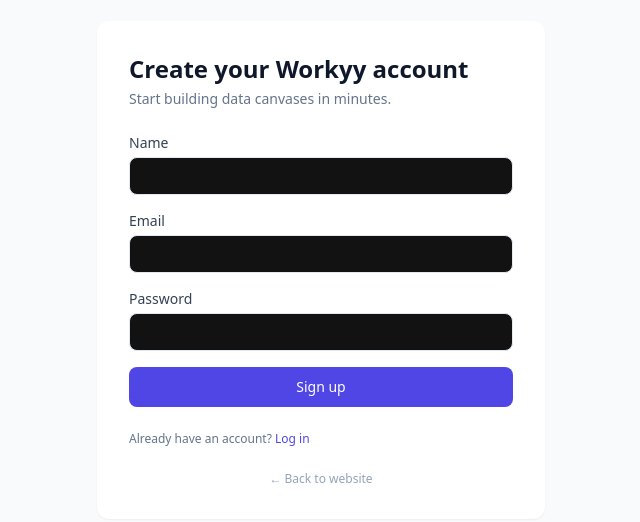
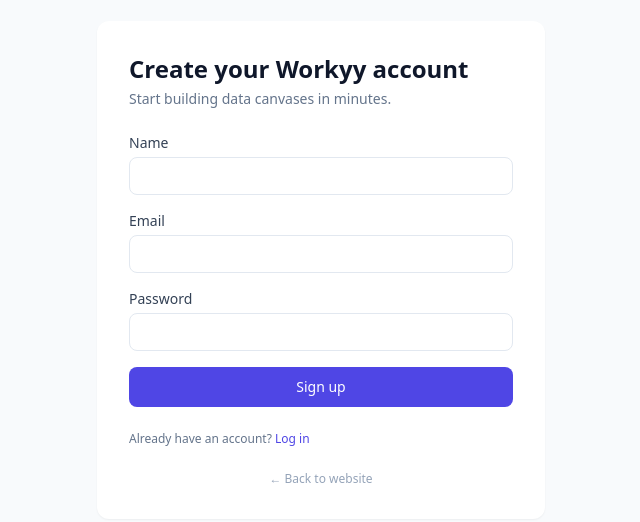
Before and after one commit to bogomolovf/workyy, a Next.js app in the folder apps/web/: page /signup in a window 1280 px wide. Shown: the part 130-652 px from the top of the page, without its empty margins (319-959 px from the left). Built offline with nearby package versions, Linux system fonts and the light colour scheme; no server answers.

Commit message:
Workyy full project v0.5

```diff
--- a/apps/web/src/app/login/page.tsx
+++ b/apps/web/src/app/login/page.tsx
@@ -39,7 +39,7 @@
           <div>
             <label className="block text-sm font-medium text-slate-700">Email</label>
             <input
-              className="mt-1 w-full rounded-lg border border-slate-200 px-3 py-2 text-sm outline-none focus:ring-2 focus:ring-indigo-500"
+              className="mt-1 w-full rounded-lg border border-slate-200 bg-white px-3 py-2 text-sm text-slate-900 outline-none focus:ring-2 focus:ring-indigo-500"
               type="email"
               value={email}
               onChange={(e) => setEmail(e.target.value)}
@@ -50,7 +50,7 @@
           <div>
             <label className="block text-sm font-medium text-slate-700">Password</label>
             <input
-              className="mt-1 w-full rounded-lg border border-slate-200 px-3 py-2 text-sm outline-none focus:ring-2 focus:ring-indigo-500"
+              className="mt-1 w-full rounded-lg border border-slate-200 bg-white px-3 py-2 text-sm text-slate-900 outline-none focus:ring-2 focus:ring-indigo-500"
               type="password"
               value={password}
               onChange={(e) => setPassword(e.target.value)}
--- a/apps/web/src/app/signup/page.tsx
+++ b/apps/web/src/app/signup/page.tsx
@@ -37,7 +37,7 @@
           <div>
             <label className="block text-sm font-medium text-slate-700">Name</label>
             <input
-              className="mt-1 w-full rounded-lg border border-slate-200 px-3 py-2 text-sm outline-none focus:ring-2 focus:ring-indigo-500"
+              className="mt-1 w-full rounded-lg border border-slate-200 bg-white px-3 py-2 text-sm text-slate-900 outline-none focus:ring-2 focus:ring-indigo-500"
               value={name}
               onChange={(e) => setName(e.target.value)}
               autoComplete="name"
@@ -46,7 +46,7 @@
           <div>
             <label className="block text-sm font-medium text-slate-700">Email</label>
             <input
-              className="mt-1 w-full rounded-lg border border-slate-200 px-3 py-2 text-sm outline-none focus:ring-2 focus:ring-indigo-500"
+              className="mt-1 w-full rounded-lg border border-slate-200 bg-white px-3 py-2 text-sm text-slate-900 outline-none focus:ring-2 focus:ring-indigo-500"
               type="email"
               value={email}
               onChange={(e) => setEmail(e.target.value)}
@@ -57,7 +57,7 @@
           <div>
             <label className="block text-sm font-medium text-slate-700">Password</label>
             <input
-              className="mt-1 w-full rounded-lg border border-slate-200 px-3 py-2 text-sm outline-none focus:ring-2 focus:ring-indigo-500"
+              className="mt-1 w-full rounded-lg border border-slate-200 bg-white px-3 py-2 text-sm text-slate-900 outline-none focus:ring-2 focus:ring-indigo-500"
               type="password"
               value={password}
               onChange={(e) => setPassword(e.target.value)}
```
Also changed, not shown: 1 other file (tests, documents, lock files or other folders).
